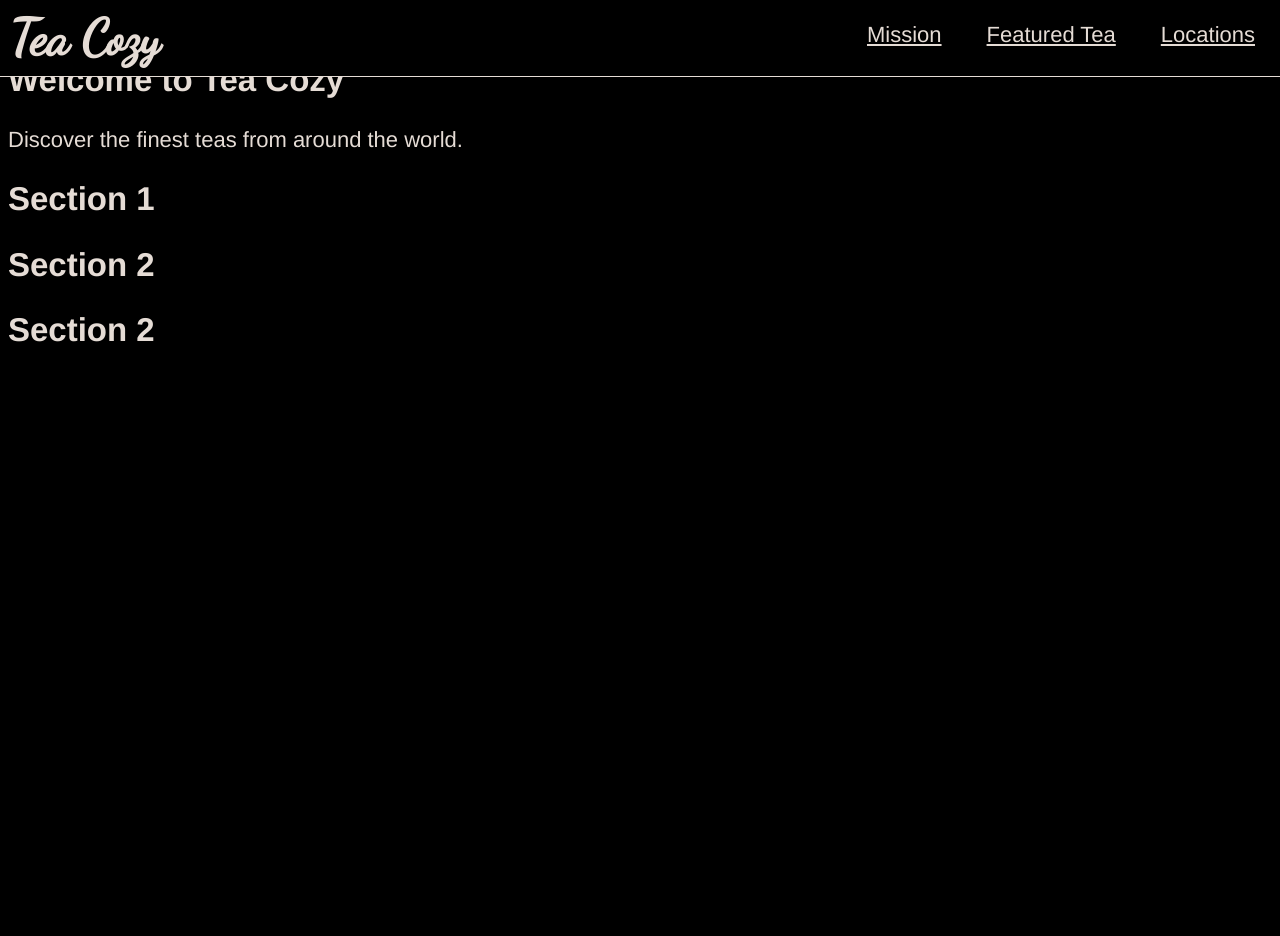
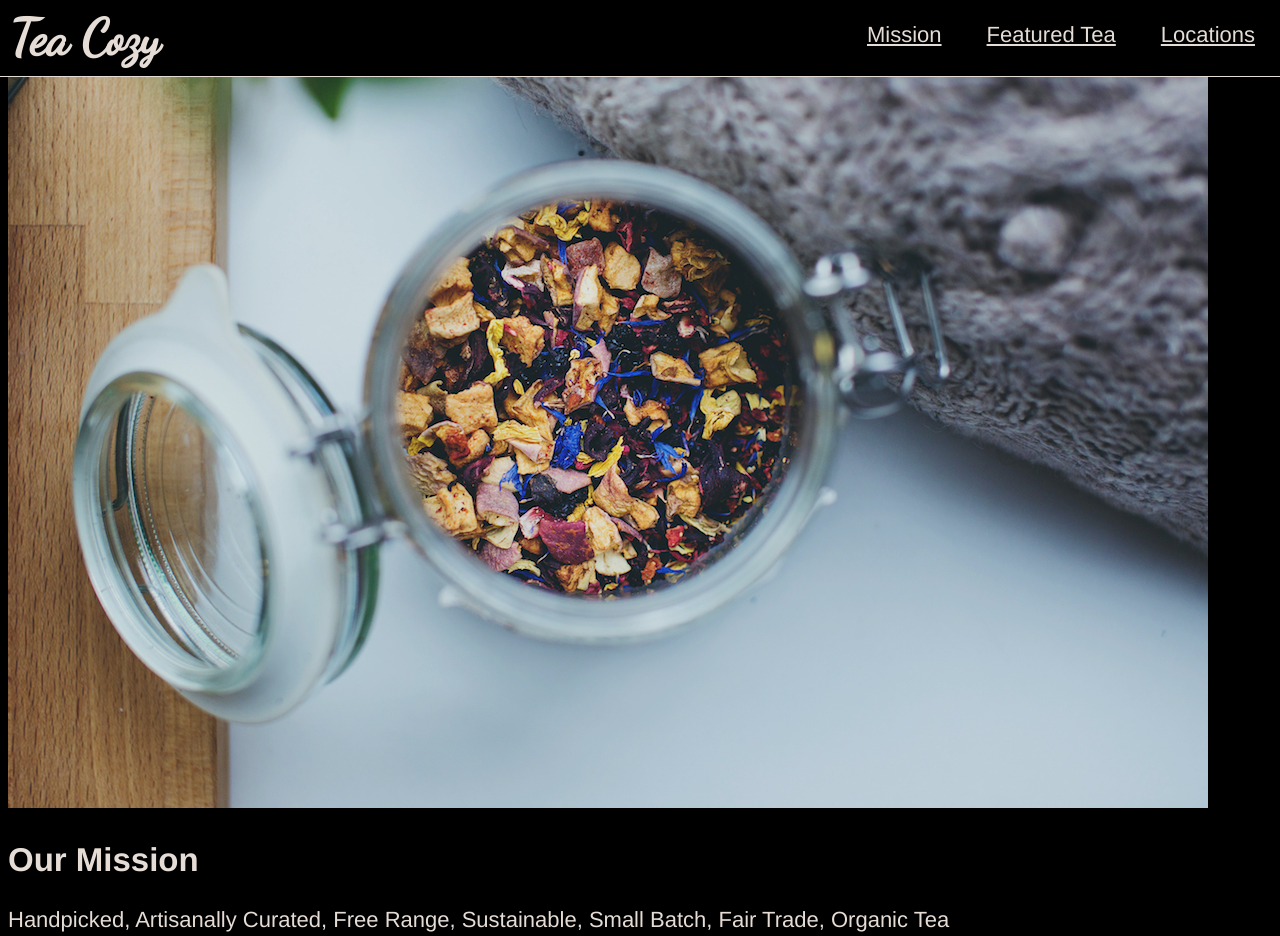
Before and after one commit to insa40/teaCozy, a plain HTML site: page index.html in a window 1280 px wide. Shown: the top 936 px of the page. Before the commit the page ends 800 px from the top, so only its background shows below. Drawn offline with Linux system fonts and the light colour scheme.

Commit message:
added image and text

```diff
--- a/index.html
+++ b/index.html
@@ -23,10 +23,10 @@
 
     <!-- Rest of your webpage content goes here -->
     <section class="image-banner">
-        <img src="your-image.jpg" alt="Tea Banner">
+        <img src="img-mission-background.jpg" alt="Mission Banner">
         <div class="text-banner">
-            <h2>Welcome to Tea Cozy</h2>
-            <p>Discover the finest teas from around the world.</p>
+            <h2>Our Mission</h2>
+            <p>Handpicked, Artisanally Curated, Free Range, Sustainable, Small Batch, Fair Trade, Organic Tea</p>
         </div>
     </section>
 
@@ -39,8 +39,8 @@
         <h2>Section 2</h2>
         <!-- Section 2 content -->
     </section>
-     <section id="section2">
-        <h2>Section 2</h2>
+     <section id="section3">
+        <h2>Section 3</h2>
         <!-- Section 2 content -->
     </section>
     <!-- Add more sections as needed -->
```
